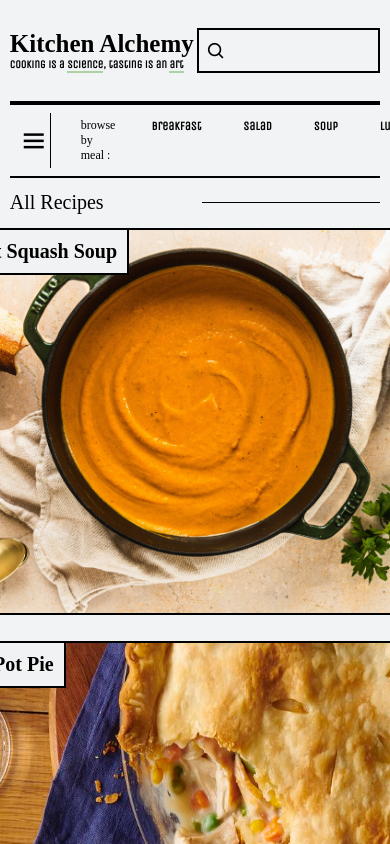
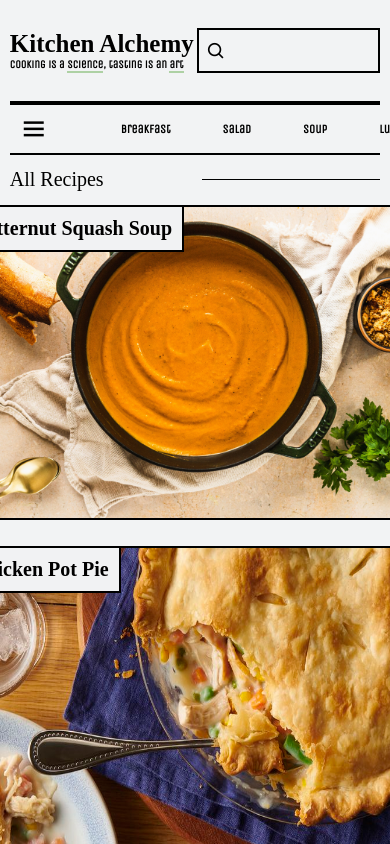
Before and after one commit to Carring10/kitchen-alchemy, a React (Vite) app: page / in a window 390 px wide. Shown: the top 844 px of the page. Built offline with nearby package versions, Linux system fonts and the light colour scheme; a web font is replaced by a local one.

Commit message:
media queries

```diff
--- a/src/index.css
+++ b/src/index.css
@@ -198,3 +198,57 @@ body {
     margin: 0px;
   }
 }
+
+@media (max-width: 600px) {
+  #browse-meal {
+    padding: 5px 10px;
+  }
+
+  .meal-tags {
+    gap: 10px;
+  }
+
+  .recipe-link {
+    width: 518px;
+    height: 345px;
+  }
+
+  .recipe-list-img-container {
+    width: 518px;
+    height: 345px;
+  }
+
+  .recipe-list-img {
+    width: 518px;
+    height: 345px;
+  }
+}
+
+@media (max-width: 540px) {
+  #browse-meal {
+    display: none;
+  }
+
+  .filter-contents {
+    gap: 60px;
+  }
+
+  .meal-tags {
+    gap: 30px;
+  }
+
+  .recipe-link {
+    width: 466px;
+    height: 311px;
+  }
+
+  .recipe-list-img-container {
+    width: 466px;
+    height: 311px;
+  }
+
+  .recipe-list-img {
+    width: 466px;
+    height: 311px;
+  }
+}
```
